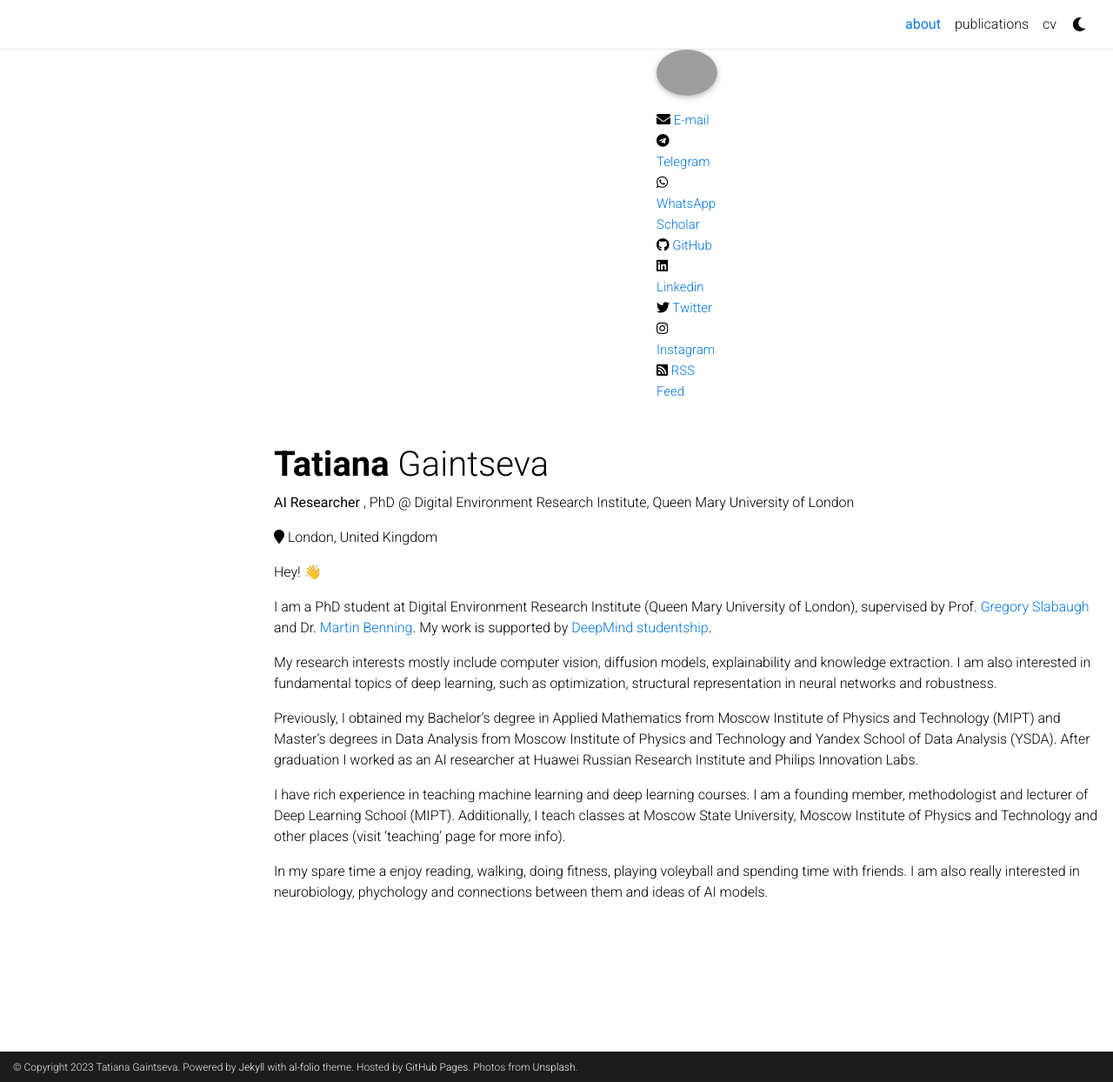
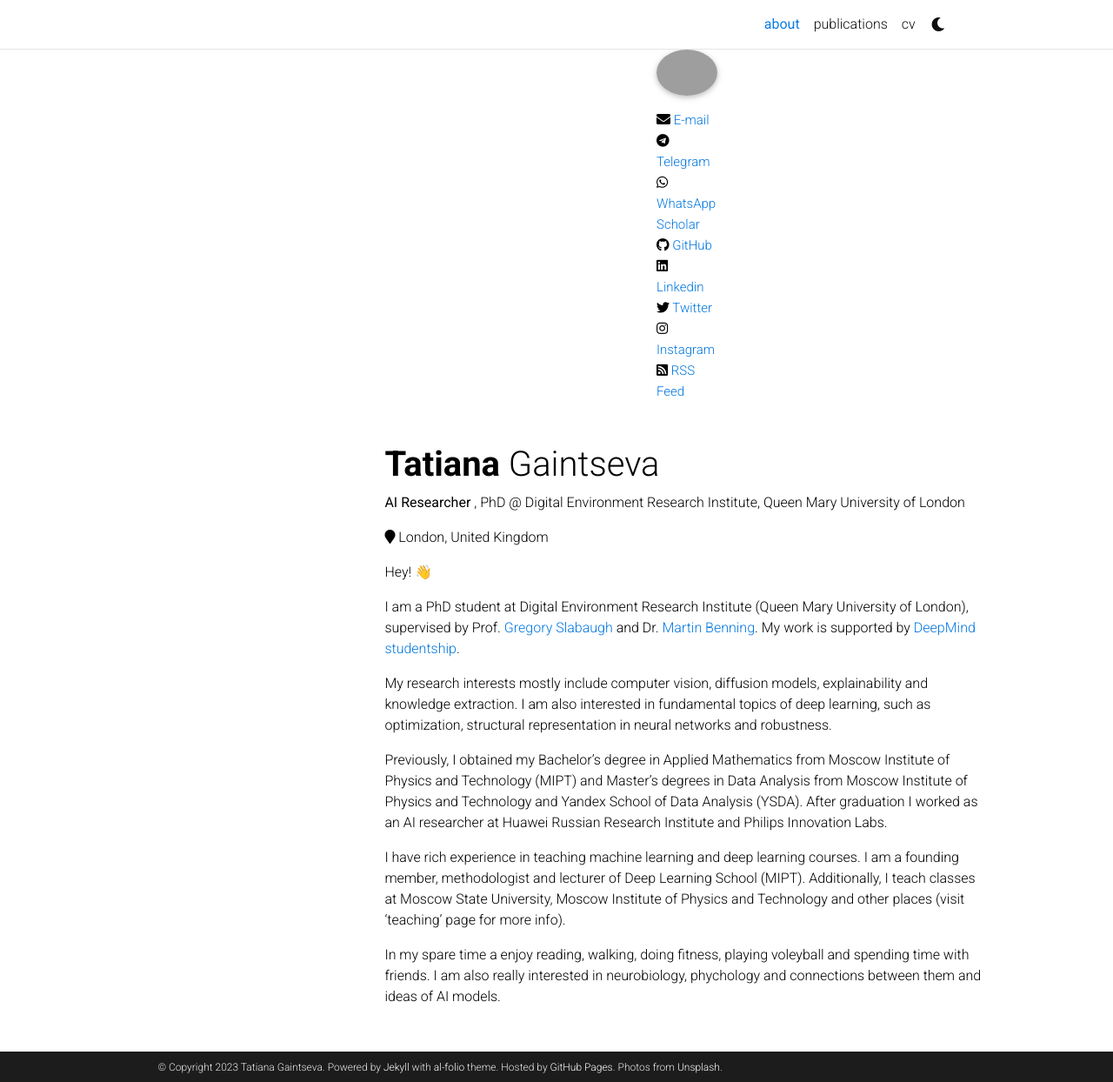
Before and after one commit to Atmyre/atmyre.github.io, a Jekyll site: the page built from _pages/about.md, in a window 1280 px wide and 1244 px high. Shown: the whole window at 87% size. Built offline with Jekyll 4.4.1, drawn with Linux system fonts in a browser that asks for light colours; comment, search, counter and statistics services are not loaded; a style sheet for code colours, icons or effects is not loaded; grey boxes are pictures that could not be loaded.

Commit message:
Update _layout.scss

```diff
--- a/_sass/_layout.scss
+++ b/_sass/_layout.scss
@@ -27,10 +27,12 @@ body.sticky-left-sidenav {
   position: -webkit-sticky;
   position: sticky;
   top: 0;
+  width: 25%;
 }
 
 .container {
   max-width: $max-content-width;
+  width: 74%;
 }
 
 // Profile
```
